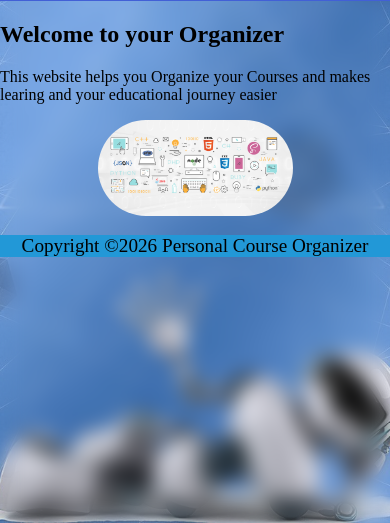
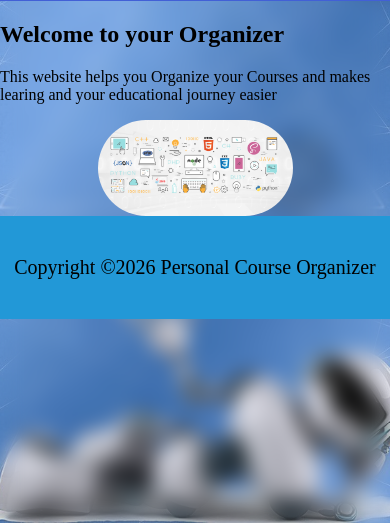
Before and after one commit to hodahassan2388-blip/hodahassan2388.github.io, a plain HTML site: page index.html in a window 390 px wide. Shown: the part 321-844 px from the top of the page. Drawn offline with Linux system fonts and the light colour scheme.

Commit message:
Update style.css

```diff
--- a/style.css
+++ b/style.css
@@ -119,4 +119,9 @@ footer{
         background-repeat: no-repeat;
         background-attachment: scroll;
     }
+  footer {
+    font-size: 20px;
+    padding: 20px 10px;
+
+    }
   }
```
